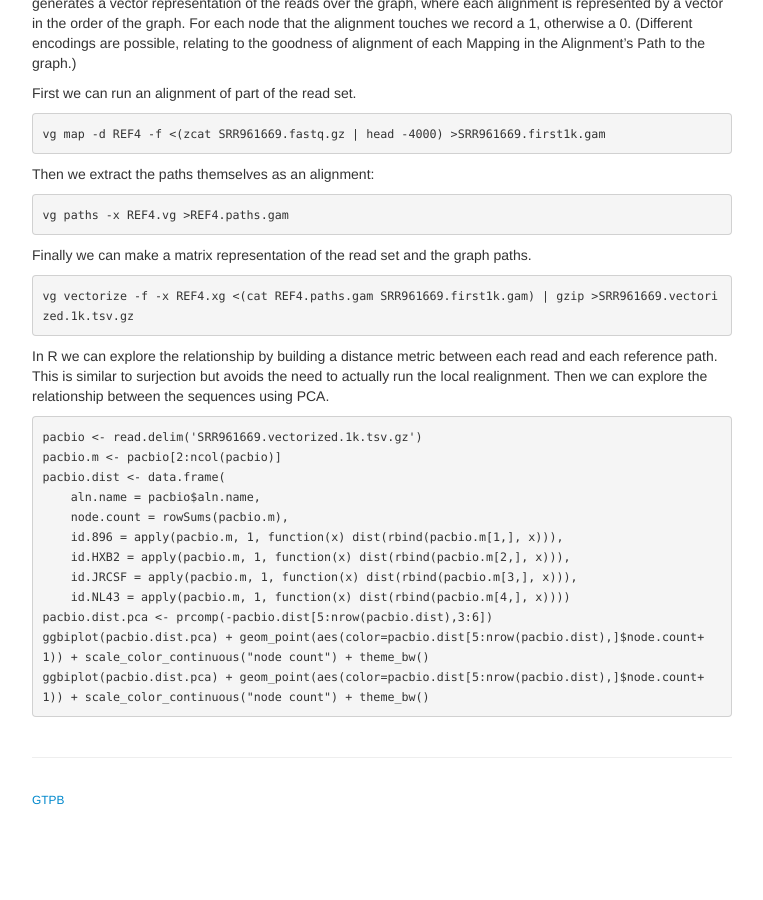
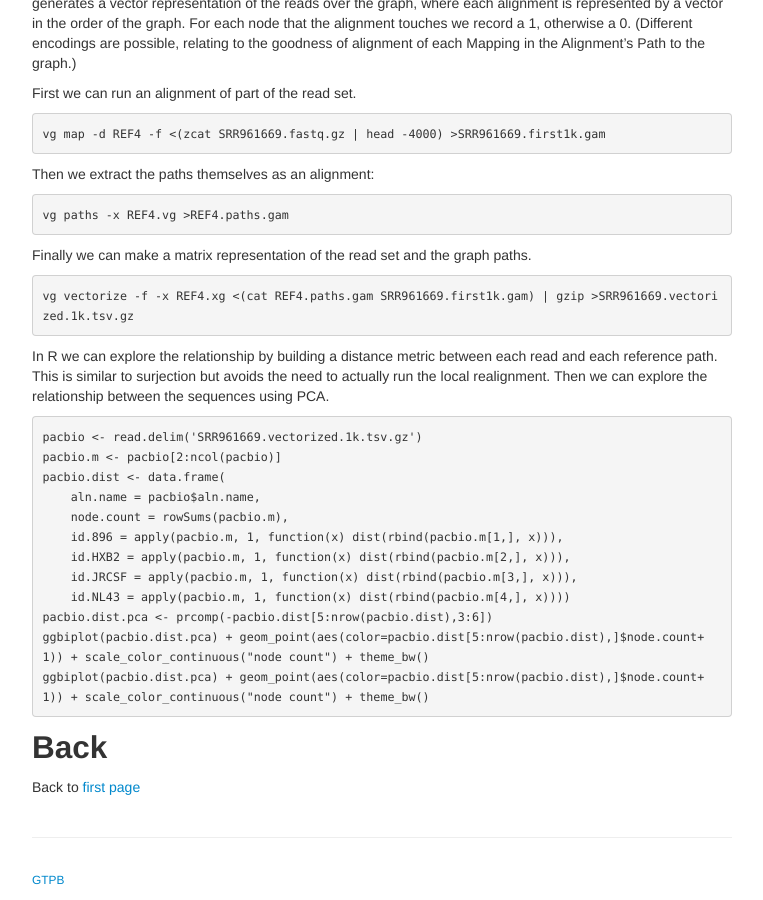
Before and after one commit to GTPB/CPANG19, a Jekyll site: the page built from pages/ideas.md, in a window 1280 px wide and 900 px high, scrolled down 1637 px. Shown: the whole window, without its empty margins (258-1021 px from the left). Built offline with Jekyll 4.4.1, drawn with Linux system fonts in a browser that asks for light colours; our own code applies the rules of GitHub Pages for plain Markdown files; before the commit the page ends 2457 px from its top, so only the background shows below that.

Commit message:
Update ideas.md

````diff
--- a/pages/ideas.md
+++ b/pages/ideas.md
@@ -115,3 +115,6 @@ pacbio.dist.pca <- prcomp(-pacbio.dist[5:nrow(pacbio.dist),3:6])
 ggbiplot(pacbio.dist.pca) + geom_point(aes(color=pacbio.dist[5:nrow(pacbio.dist),]$node.count+1)) + scale_color_continuous("node count") + theme_bw()
 ggbiplot(pacbio.dist.pca) + geom_point(aes(color=pacbio.dist[5:nrow(pacbio.dist),]$node.count+1)) + scale_color_continuous("node count") + theme_bw()
 ```
+## Back
+
+Back to [first page](https://gtpb.github.io/CPANG18/)
````
